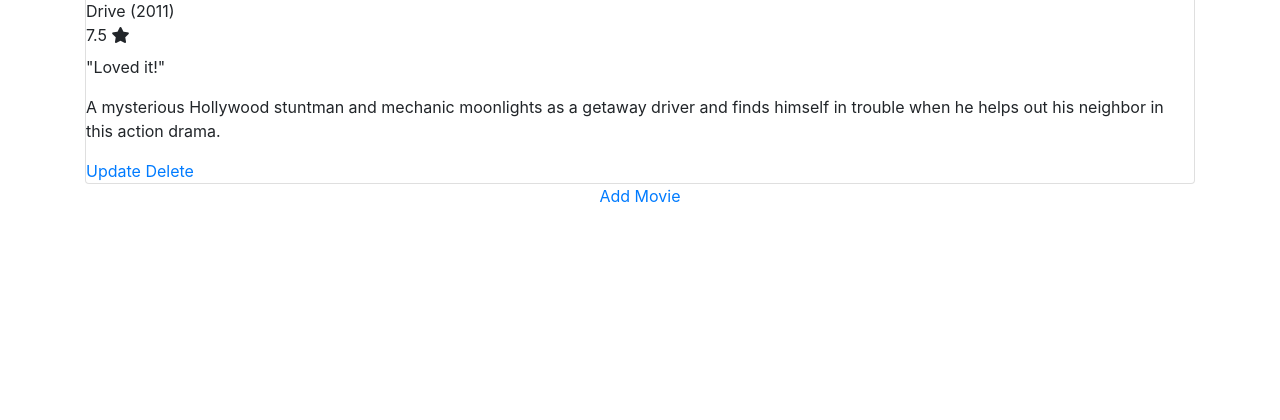
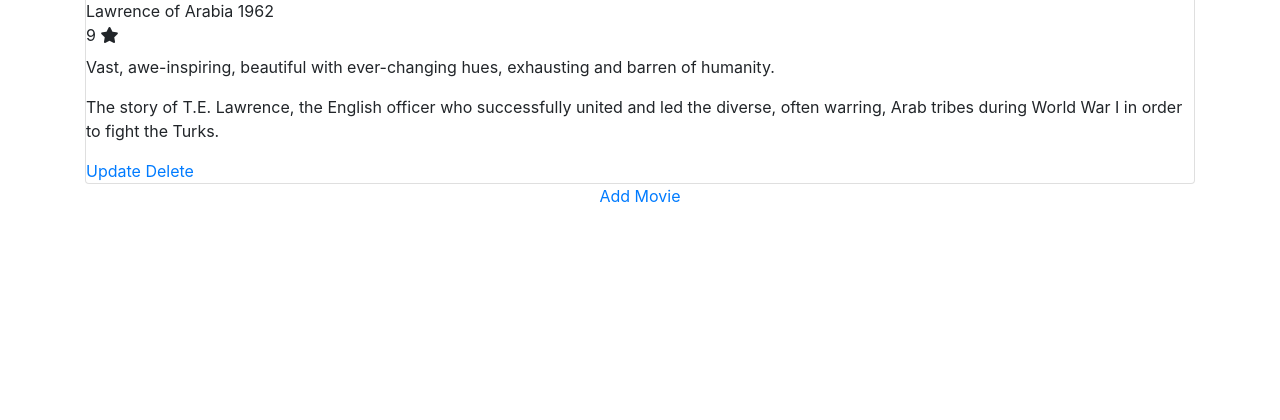
Before and after one commit to Ozzletroll/top-10-movie-showcase, a Flask app: page / in a window 1280 px wide. Shown: the part 138-558 px from the top of the page. Run offline with Flask 3, Linux system fonts and the light colour scheme; some libraries are stand-ins or nearby versions.

Commit message:
Add for loop to render movies in database

```diff
--- a/templates/index.html
+++ b/templates/index.html
@@ -16,20 +16,21 @@
   <h1 class="heading">My Top 10 Movies</h1>
   <p class="description">These are my all time favourite movies.</p>
 
+  {% for movie in movies %}
       <div class="card" >
-    <div class="front" style="background-image: url('https://www.shortlist.com/media/images/2019/05/the-30-coolest-alternative-movie-posters-ever-2-1556670563-K61a-column-width-inline.jpg');">
-        <p class="large">1</p>
+        <div class="front" style="background-image: url( {{ movie.img_url }} );">
+            <p class="large">{{ movie.ranking }}</p>
         </div>
         <div class="back">
           <div>
-    <div class="title">Drive <span class="release_date">(2011)</span></div>
+        <div class="title">{{ movie.title }} <span class="release_date">{{ movie.year }}</span></div>
             <div class="rating">
-            <label>7.5</label>
+                <label>{{ movie.rating }}</label>
               <i class="fas fa-star star"></i>
             </div>
-          <p class="review">"Loved it!"</p>
+              <p class="review">{{ movie.review }}</p>
             <p class="overview">
-            A mysterious Hollywood stuntman and mechanic moonlights as a getaway driver and finds himself in trouble when he helps out his neighbor in this action drama.
+                {{ movie.description }}
             </p>
 
             <a href="#" class="button">Update</a>
@@ -38,6 +39,8 @@
           </div>
         </div>
       </div>
+    {% endfor %}
+
 </div>
 <div class="container text-center add">
 <a href="#" class="button">Add Movie</a>
```
Lines whose indentation alone changed are shown as unchanged.
